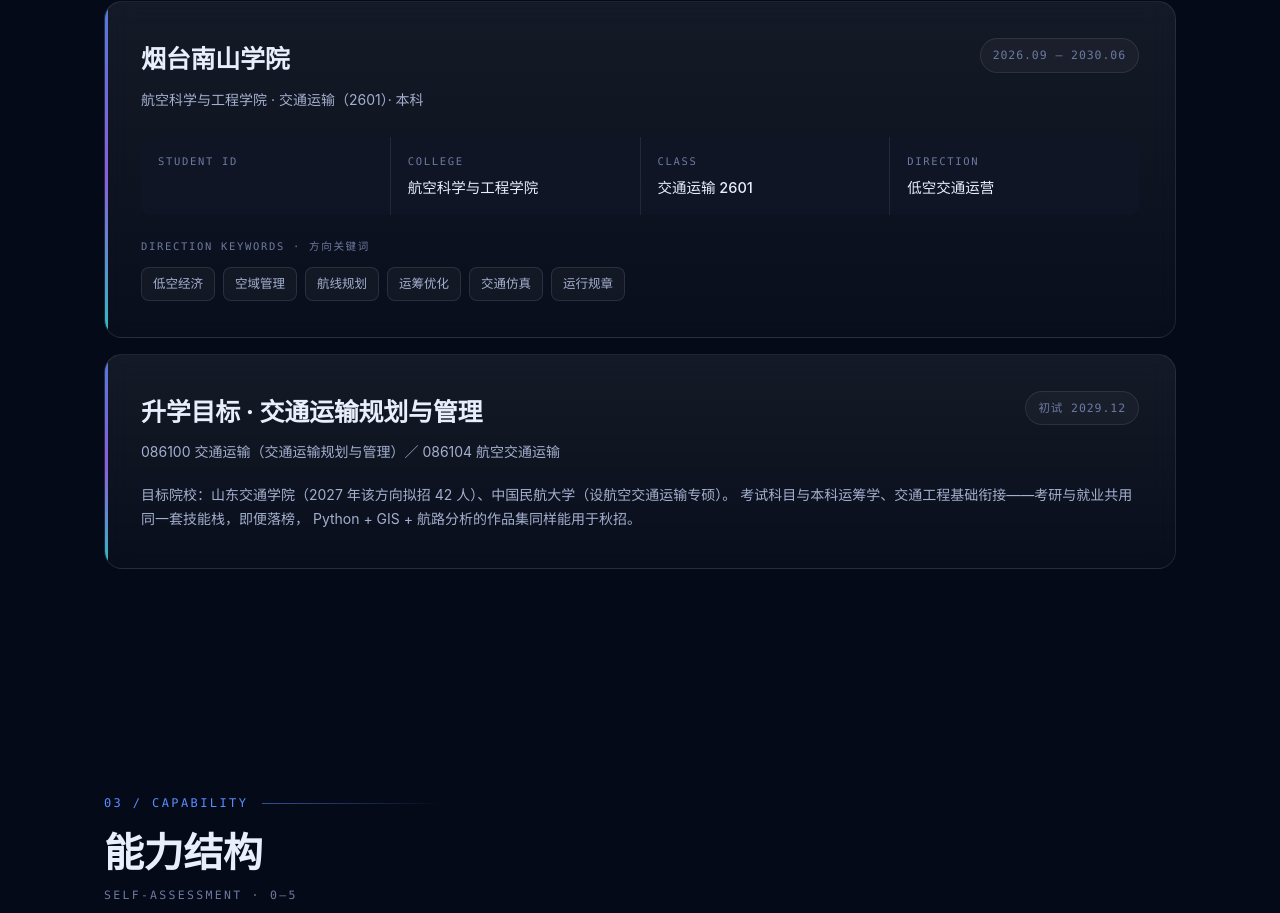
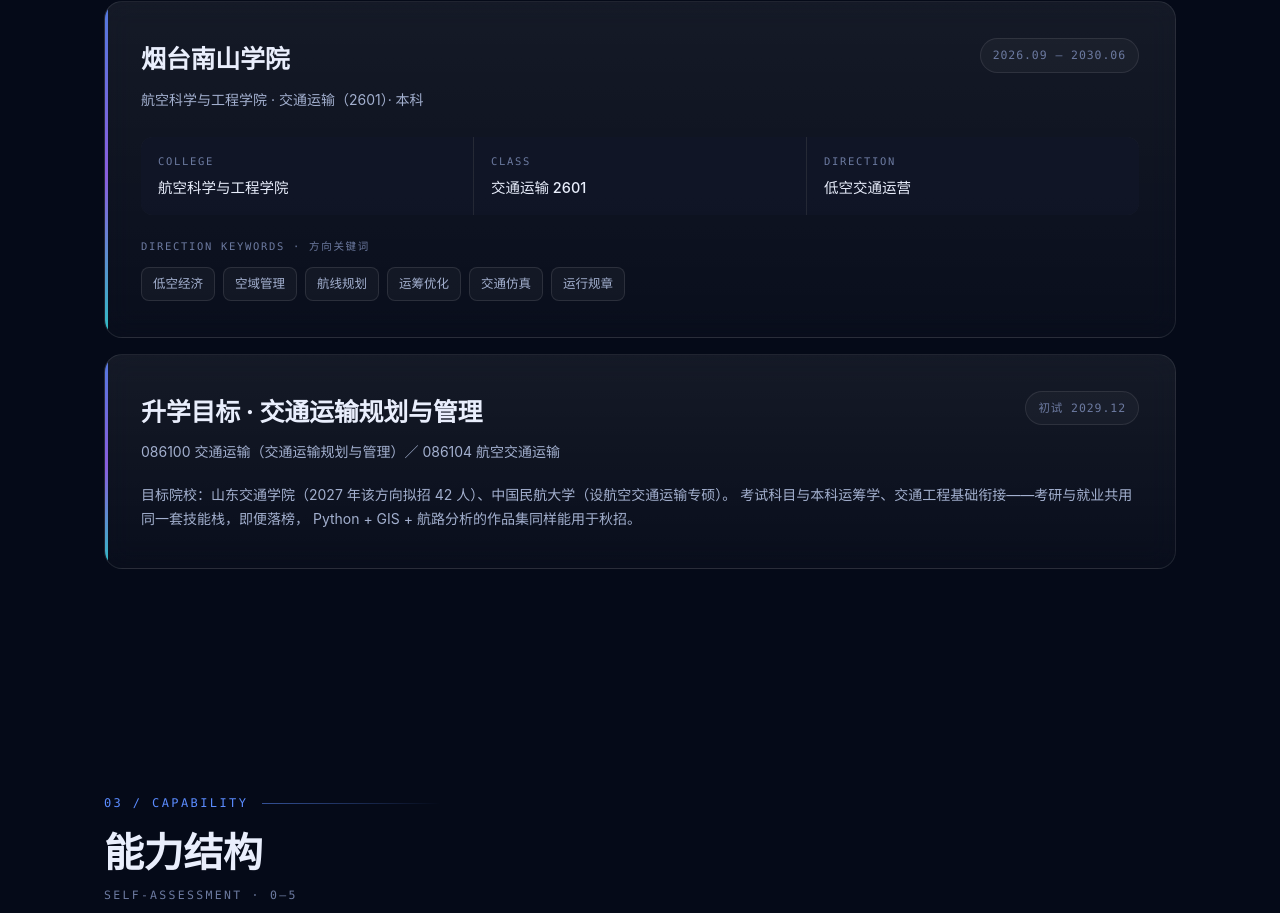
Before and after one commit to GKS517/personal-resume-website, a plain HTML site: page index.html in a window 1280 px wide. Shown: the part 2154-3067 px from the top of the page. Drawn offline with Linux system fonts and the light colour scheme.

Commit message:
移除教育背景中的学号（隐私）

```diff
--- a/index.html
+++ b/index.html
@@ -7,11 +7,11 @@
      ★ 编辑指南（改完可以删掉这段注释）
      1. 姓名：搜 "高楷松"
      2. 头像：已使用同目录 avatar.jpg，换图直接覆盖同名文件即可
-     3. 教育背景：搜 "烟台南山学院" / ""
+     3. 教育背景：搜 "烟台南山学院"
      4. 能力自评：搜 "abi-row"，改 --w（当前值/5）与 --t（目标值/5）及数字
      5. 行动与交付物：搜 "交付物 01" ~ "交付物 04"
      6. 四年路线：搜 "PLAN 01" ~ "PLAN 04"
-     7. 联系方式：搜 "your@email.com" / "your_wechat" / "13800000000" / "your-github"
+     7. 联系方式：搜 "1581993280@qq.com" / "a18282414950"
      ============================================================ -->
 <title>高楷松 · 低空交通运营 / 航线规划 | 个人简历</title>
 <meta name="description" content="高楷松，烟台南山学院 航空科学与工程学院 交通运输 2601。目标职业低空交通运营 / 航线规划工程师：能力自评、四年可核查路线与行业依据。" />
@@ -720,10 +720,6 @@ section[id]{ scroll-margin-top:88px; }
 
       <div class="edu-rows">
         <div class="edu-row">
-          <div class="edu-k">Student ID</div>
-          <div class="edu-v"></div>
-        </div>
-        <div class="edu-row">
           <div class="edu-k">College</div>
           <div class="edu-v">航空科学与工程学院</div>
         </div>
```
